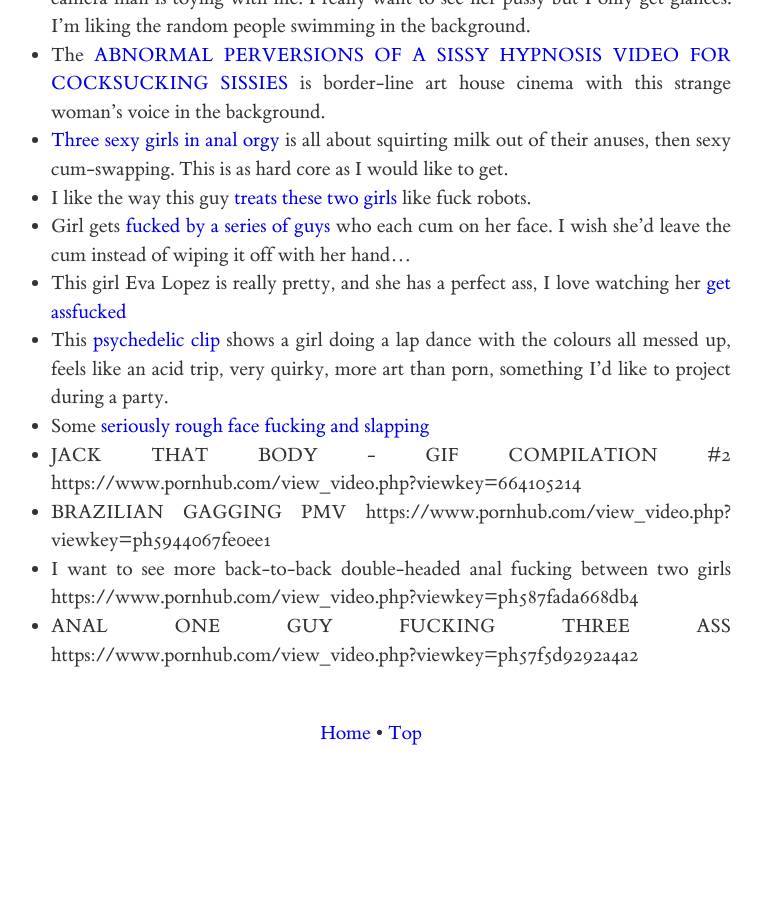
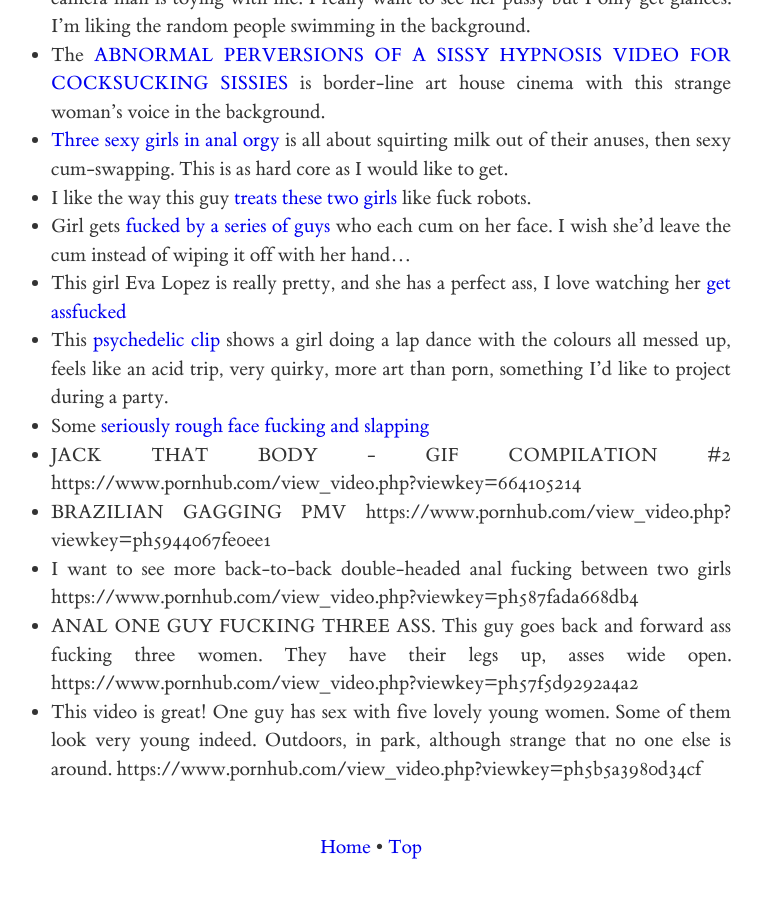
Before and after one commit to patrickjohncollins/patrickjohncollins.github.io, a Jekyll site: the page built from porn-list.md, in a window 1280 px wide and 900 px high, scrolled down 1516 px. Shown: the whole window, without its empty margins (269-1031 px from the left). Built offline with Jekyll 4.4.1, drawn with Linux system fonts in a browser that asks for light colours; our own code applies the rules of GitHub Pages for plain Markdown files; before the commit the page ends 2302 px from its top, so only the background shows below that.

Commit message:
first draft for club

```diff
--- a/porn-list.md
+++ b/porn-list.md
@@ -41,5 +41,7 @@ https://www.pornhub.com/view_video.php?viewkey=664105214
 https://www.pornhub.com/view_video.php?viewkey=ph5944067fe0ee1
 * I want to see more back-to-back double-headed anal fucking between two girls
 https://www.pornhub.com/view_video.php?viewkey=ph587fada668db4
-* ANAL ONE GUY FUCKING THREE ASS
+* ANAL ONE GUY FUCKING THREE ASS.  This guy goes back and forward ass fucking three women.  They have their legs up, asses wide open.
 https://www.pornhub.com/view_video.php?viewkey=ph57f5d9292a4a2
+* This video is great!  One guy has sex with five lovely young women.  Some of them look very young indeed.  Outdoors, in park, although strange that no one else is around.
+https://www.pornhub.com/view_video.php?viewkey=ph5b5a3980d34cf
```
Also changed, not shown: proyecto-associacion-cultural-barcelona.md (added, +6 -0 lines).
